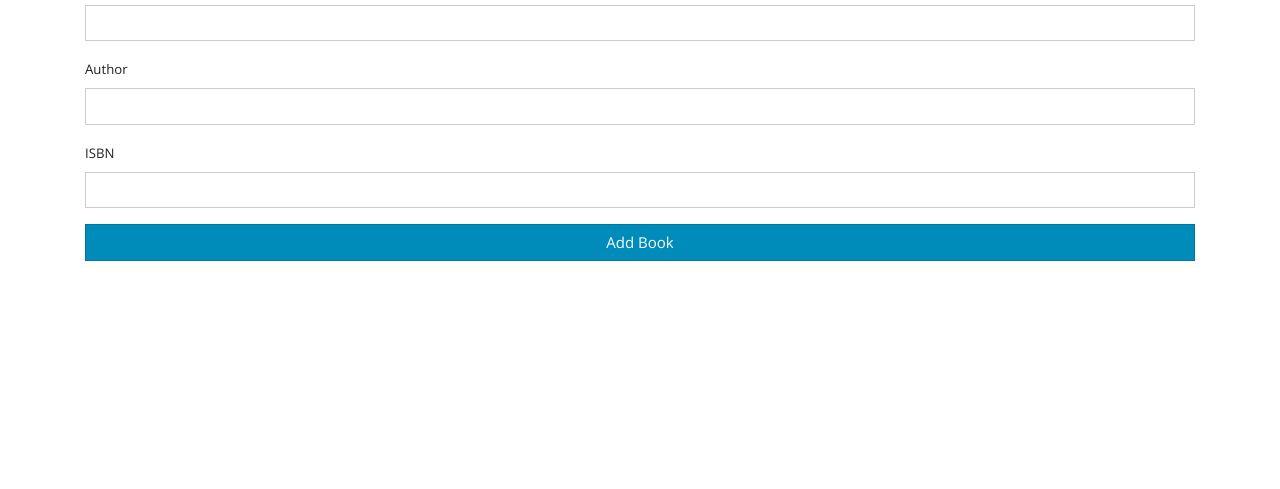
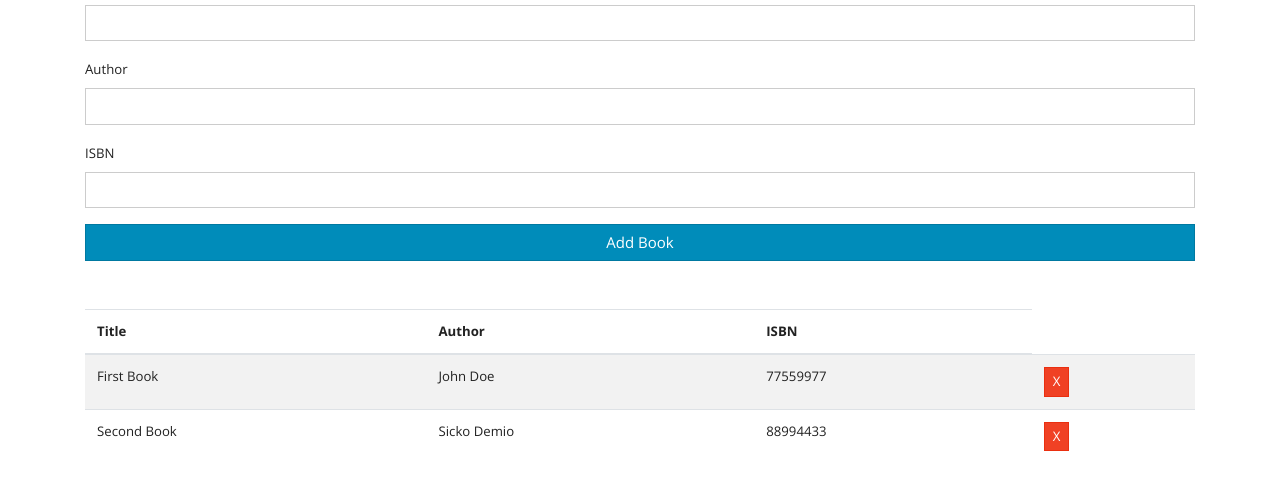
Before and after one commit to bappyasif/Example-Book-List-App, a plain HTML site: page index.html in a window 1280 px wide. Shown: the part 125-614 px from the top of the page. Drawn offline with nearby package versions, Linux system fonts and the light colour scheme.

Commit message:
Added To Previous Commit With Recent Updates On This BookList App Project.

```diff
--- a/index.html
+++ b/index.html
@@ -38,6 +38,23 @@
                 <input type="submit" value="Add Book" class="btn btn-primary btn-block">
 
             </form>
+
+            <table class="table table-striped mt-5">
+
+                <thead>
+                    <tr>
+                        <th>Title</th>
+                        <th>Author</th>
+                        <th>ISBN</th>
+                    </tr>
+                </thead>
+
+                <tbody id="table-for-book-list"></tbody>
+
+            </table>
     </div>
+
+    <script src="main.js"></script>
+
 </body>
 </html>
--- a/main.js
+++ b/main.js
@@ -0,0 +1,88 @@
+// Book Class : Represents Any Book Object
+
+class Book {
+
+    constructor(title, author, isbn) {
+
+        this.title = title;
+        this.author = author;
+        this.isbn = isbn;
+
+        // this.titleReferenced = title;
+        // this.authorReferenced = author;
+        // this.isbnReferenced = isbn;
+    }
+}
+
+// UI Class : Handle UI
+
+class UI {
+    static displayBooks() {
+
+        // Dummy Books
+        const storedBooks = [
+            {
+                title: "First Book",
+                author: "John Doe",
+                isbn: "77559977"
+            },
+
+            {
+                title: "Second Book",
+                author: "Sicko Demio",
+                isbn: "88994433"
+            }
+        ];
+
+        const books = storedBooks;
+
+        // Displaying All Stored Books
+        books.forEach((book) => UI.addBookToList(book));
+    }
+
+    static addBookToList(book) {
+
+        // Targeting Tag Which Will Accommodate Our Stored Books, A Table
+        var list = document.querySelector("#table-for-book-list");
+
+        // Creting New Row For Book Object Underneath That Targeted Table Tag As tr
+        const newRow = document.createElement("tr");
+
+        // Each Book Will Contain td Element For Each Constructor Element.
+        newRow.innerHTML = `
+            <td>${book.title}</td>
+            <td>${book.author}</td>
+            <td>${book.isbn}</td>
+            <td><a href="#" class="btn btn-danger btn-sm delete">X</a></td>
+            `;
+
+            // Lsiting Each Books Within Table As Appending Child Elements.
+            list.appendChild(newRow);
+    }
+}
+
+// Store Class : Handles Storage
+
+// Event : Display Books
+
+document.addEventListener("DOMContentLoaded", UI.displayBooks);
+
+// Event : Add A Book Object
+
+document.querySelector("#book-form").addEventListener("submit", (event)=>
+{
+    // Prevent Default Actual Submit.
+    event.preventDefault();
+
+     // Get Values From Form.
+     const bookTitle = document.querySelector("#title").value;
+     const bookAuthor = document.querySelector("#author").value;
+     const bookISBN = document.querySelector("#isbn").value;
+
+     // Instantiate Book
+     const bookCreated = new Book(bookTitle, bookAuthor, bookISBN);
+
+     console.log(bookCreated);
+ });
+
+// Event : Remove Book
```
